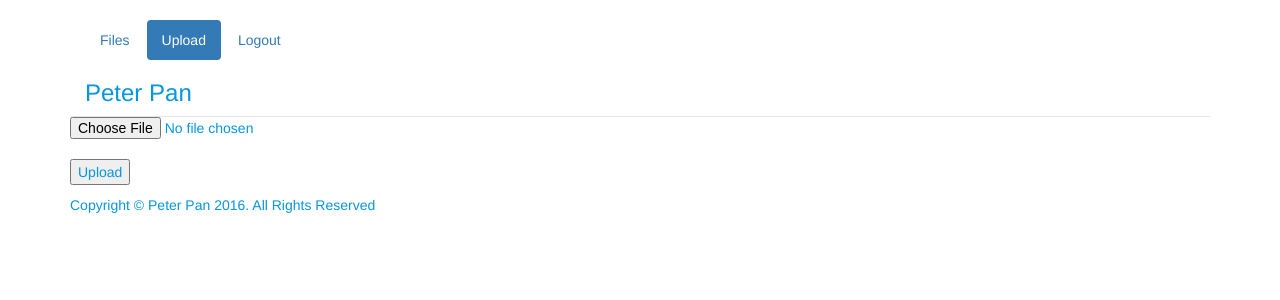
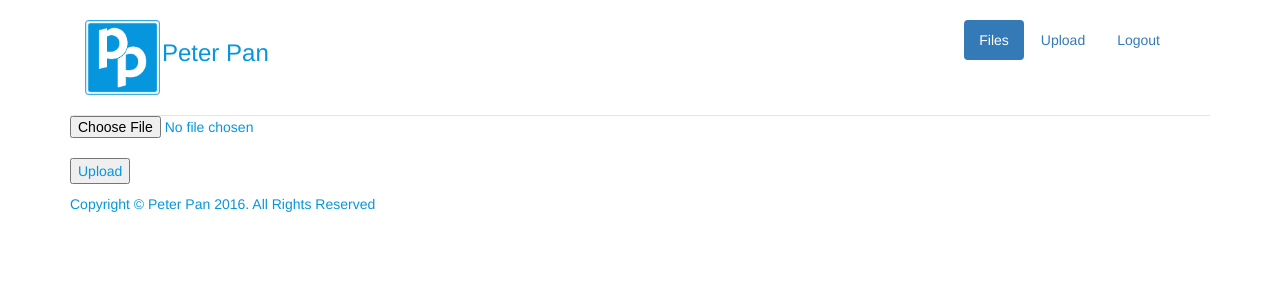
Before and after one commit to narendasan/peter-pan, a Flask app: page /upload in a window 1280 px wide. Shown: the top 300 px of the page. Run offline with Flask 2, Linux system fonts and the light colour scheme; a user stored in the database is signed in; some libraries are stand-ins or nearby versions.

Commit message:
register

```diff
--- a/templates/upload.html
+++ b/templates/upload.html
@@ -28,14 +28,15 @@
   <body>
     <div class="container">
       <div class="header clearfix">
-        <nav>
           <ul class="nav nav-pills pull-right">
-            <li role="presentation"><a href="/files">Files</a></li>
-            <li role="presentation" class="active"><a href="/upload">Upload</a></li>
-            <li role="presentation"><a href="/do_logout">Logout</a></li>
+            <li role="presentation"><img class="logosmall" src="{{ url_for('static', filename='img/logoblue.png')}}" /></li>
+            <li role="presentation"><h3>Peter Pan</h3></li>
+
+            <li role="presentation" style="float:right;"><a href="/do_logout">Logout</a></li>
+            <li role="presentation" style="float:right;"><a href="/upload">Upload</a></li>
+            <li role="presentation" class="active" style="float:right;"><a href="/files">Files</a></li>
+
           </ul>
-        </nav>
-        <h3>Peter Pan</h3>
       </div>
 
         <form action="do_upload" method=post enctype=multipart/form-data>
```
